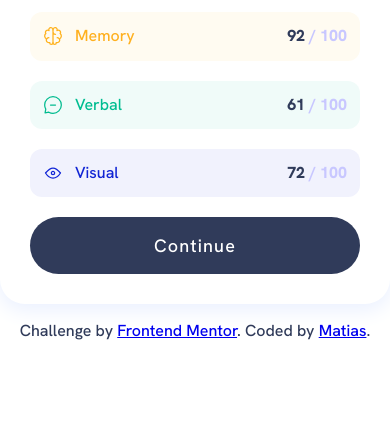
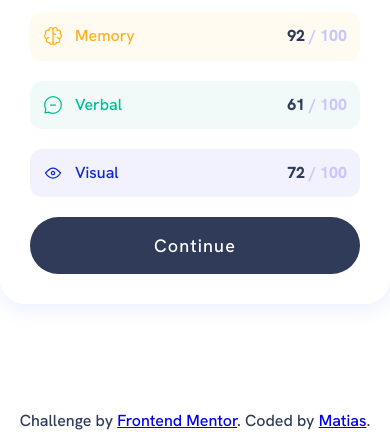
Before and after one commit to MatiasDebug212/Results-Summary---Challenge, a plain HTML site: page index.html in a window 390 px wide. Shown: the part 470-902 px from the top of the page. Before the commit the page ends 844 px from the top, so only its background shows below. Drawn offline with Linux system fonts and the light colour scheme.

Commit message:
Issue Fixed

```diff
--- a/style.css
+++ b/style.css
@@ -165,7 +165,8 @@ main {
 .attribution {
   text-align: center;
   font-size: 1.6rem;
-  margin: 3rem 0 3rem;
+  margin-top: 2rem;
+  margin-bottom: 0;
   color: hsl(224, 30%, 27%);
 }
 
@@ -193,4 +194,8 @@ main {
     border-top-right-radius: 0px;
     border-top-left-radius: 0px;
   }
+
+  .attribution {
+    margin-top: 12rem;
+  }
 }
```
